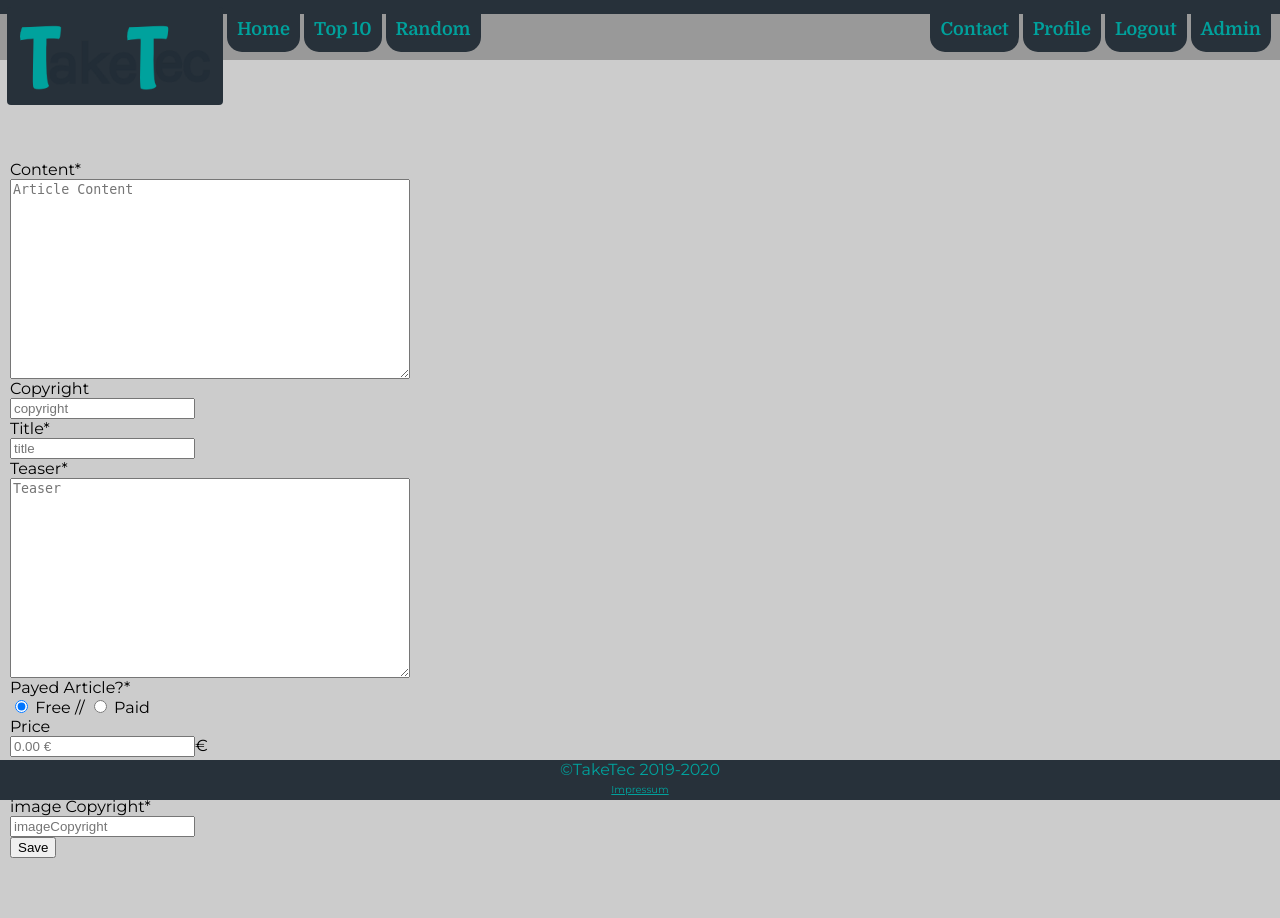
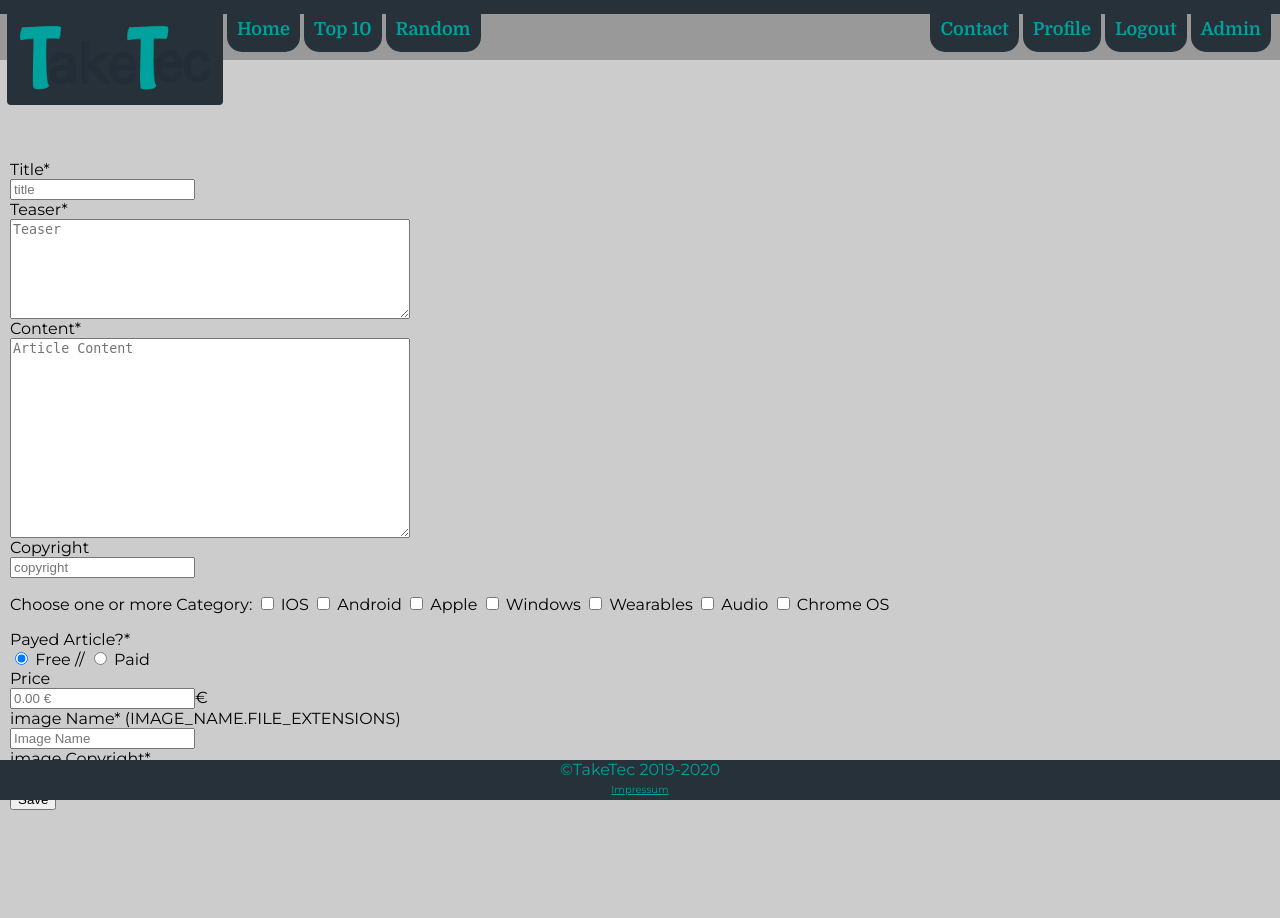
Before and after one commit to mrrestre/WebProject, a PHP site: page /index.php?page=addArticle in a window 1280 px wide. After the commit the page ends 810 px from the top, so only its background shows below. Run offline with PHP 8.4, Linux system fonts and the light colour scheme; the visitor is signed in with stand-in values (Sample User, id 1); data comes from the database, SQL or seed files in the repository.

Commit message:
20_functions.php , addArticle.php, deleteUser.php

```diff
--- a/Projekt/init/20_functions.php
+++ b/Projekt/init/20_functions.php
@@ -11,7 +11,13 @@
     	{
             $request = $database->prepare(" SELECT userId, concat(firstName, ' ', surname) as userName, DOB, country, phone, eMail FROM user ");
     		return $request->execute() ? $request->fetchAll() : false;
-    	}
+        }
+
+        function fetchCategory( $database )
+        {
+            $request = $database->prepare(" SELECT catId, description FROM category ");
+    		return $request->execute() ? $request->fetchAll() : false;
+        }
 
         function getAnArticle( $newsId, $database )
     	{
@@ -61,12 +67,23 @@
     	// 	return $request->execute(array($differ_id)) ? $request->fetchAll() : false;
         // }
 
-        // function to Delete a User by an Admin Parameter is the e-Mail of the User
+        // function to Delete a User and his Payment Method Data
+        // from User and payment_method Tables by an Admin.
+        // Parameter is the e-Mail of the User
 
         function deleteUserFromDatabase($database, $email)
         {
-            $request = $database->prepare(" DELETE user, payment_method FROM user join payment_method on user.userId = payment_method.userId WHERE user.eMail = ?");
-            $request->execute(array($email)) ? $request->fetchAll() : false;
+            $userId = getUserIDByEMail ( $database , $email );
+            $userId = $userId[0];
+            $userId = $userId['userId'];
+
+            $request = $database->prepare(" DELETE FROM payment_method  WHERE userId = ?");
+            $request->execute(array($userId)) ? true : false;
+
+            $request = $database->prepare(" DELETE FROM user  WHERE eMail = ?");
+            $request->execute(array($email)) ? true : false;
+
+
         }
 
         // function to increase the Like counter in Database
--- a/Projekt/views/pages/addArticle.php
+++ b/Projekt/views/pages/addArticle.php
@@ -45,6 +45,26 @@ $status='';
                                    'copyright' => $imageCopyright,
                                    'newsId' => $lastId]);
 
+
+
+            // add Category to the news
+            $categoryDescription = fetchCategory( $database );
+            $category = $_POST['category'];
+            foreach($category as $selected)
+            {
+                foreach($categoryDescription as $row)
+                {
+                    if($selected === $row['description'])
+                    {
+                        $catId = $row['catId'];
+                        $request = $database->prepare("INSERT INTO category_has_news (catId, newsId)
+                                                    VALUES (:catId, :newsId)");
+                        $request->execute(['catId' => $catId,
+                                          'newsId' => $lastId]);
+                    }
+                }
+            }
+
                 $status ='You added an Article Successfully';
                 echo $status;
         }
@@ -64,17 +84,27 @@ $status='';
 <body>
     <form action="index.php?page=addArticle" method="POST">
 
+        <label for="title">Title*</label><br>
+        <input type="text" id="title" name="title" placeholder="title" required><br>
+
+        <label for="teaser">Teaser*</label><br>
+        <textarea id="teaser" name="teaser" placeholder="Teaser" style="height:100px; width:400px"></textarea><br>
+
         <label for="content">Content*</label><br>
         <textarea id="content" name="content" placeholder="Article Content" style="height:200px; width:400px"></textarea><br>
 
         <label for="copyright">Copyright</label><br>
         <input type="text" id="copyright" name="copyright" placeholder="copyright" ><br>
 
-        <label for="title">Title*</label><br>
-        <input type="text" id="title" name="title" placeholder="title" required><br>
+        <p>Choose one or more Category:
+        <input type="checkbox" id="IOS" name="category[]" value="IOS"> <label for="IOS">IOS</label>
+        <input type="checkbox" id="Android" name="category[]" value="Android"> <label for="Android">Android</label>
+        <input type="checkbox" id="Apple" name="category[]" value="Apple"> <label for="Apple">Apple</label>
+        <input type="checkbox" id="Windows" name="category[]" value="Windows"> <label for="Windows">Windows</label>
+        <input type="checkbox" id="Wearables" name="category[]" value="Wearables"> <label for="Wearables"> Wearables</label>
+        <input type="checkbox" id="Audio" name="category[]" value="Audio">  <label for="Audio">Audio</label>
+        <input type="checkbox" id="ChromeOS" name="category[]" value="ChromeOS">  <label for="ChromeOS">Chrome OS</label> </p>
 
-        <label for="teaser">Teaser*</label><br>
-        <textarea id="teaser" name="teaser" placeholder="Teaser" style="height:200px; width:400px"></textarea><br>
 
         <label for="paidNews">Payed Article?*</label><br>
         <input type="radio" value="0" id="free" name="paidNews" required checked>
```
Also changed, not shown: Projekt/views/pages/deleteUser.php (+17 -3 lines).
